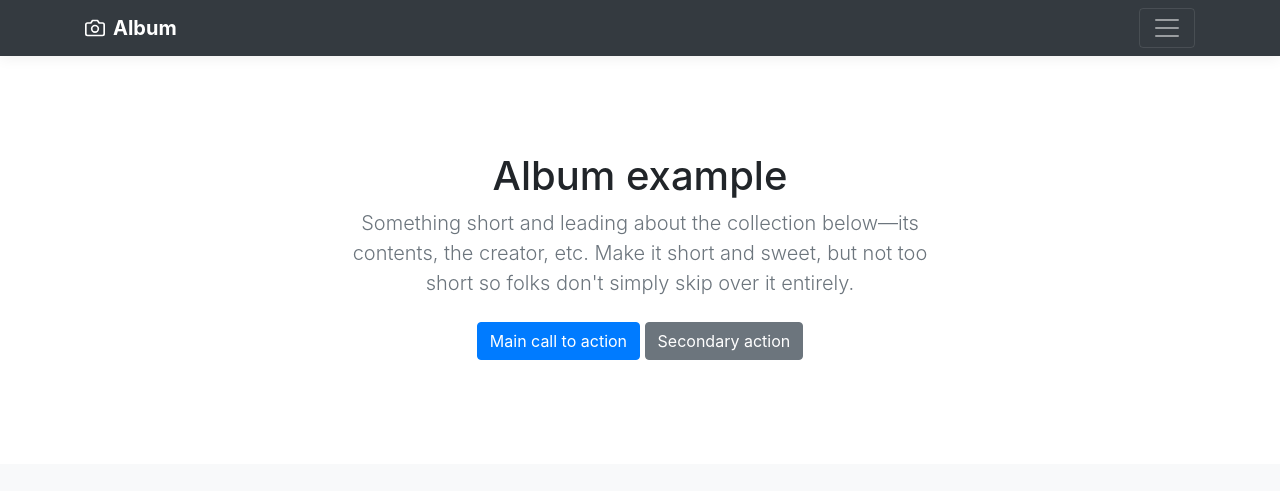
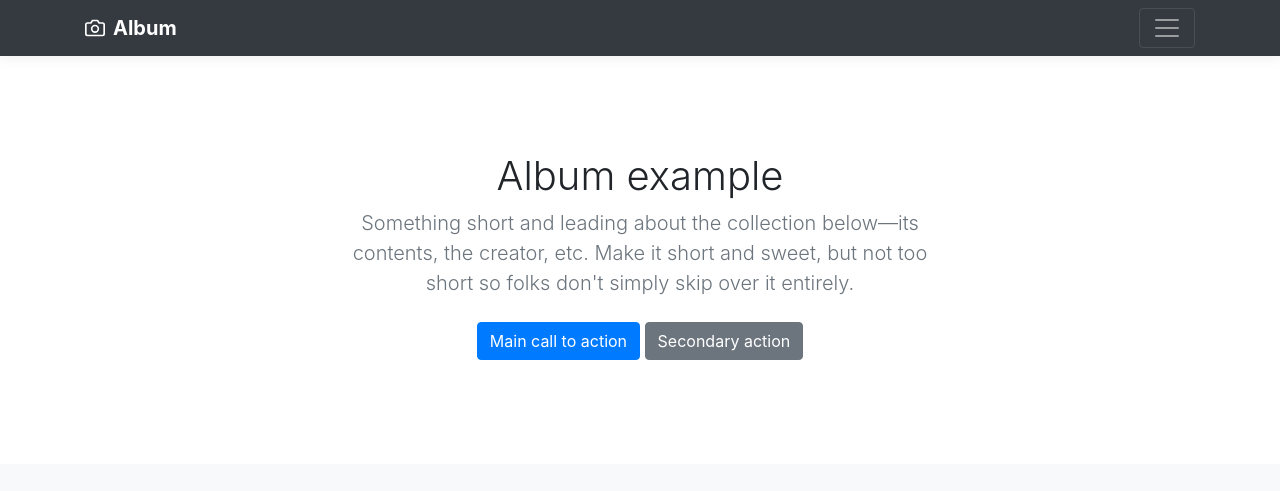
Before and after one commit to claudiobartolini/claudiobartolini.github.io, a plain HTML site: page index.html in a window 1280 px wide. Shown: the top 491 px of the page. Drawn offline with nearby package versions, Linux system fonts and the light colour scheme.

Commit message:
error in css

```diff
--- a/album.css
+++ b/album.css
@@ -20,7 +20,7 @@
   }
 
   .jumbotron-heading {
-    font-weiaght: 300;
+    font-weight: 300;
   }
 
   .jumbotron .container {
```
